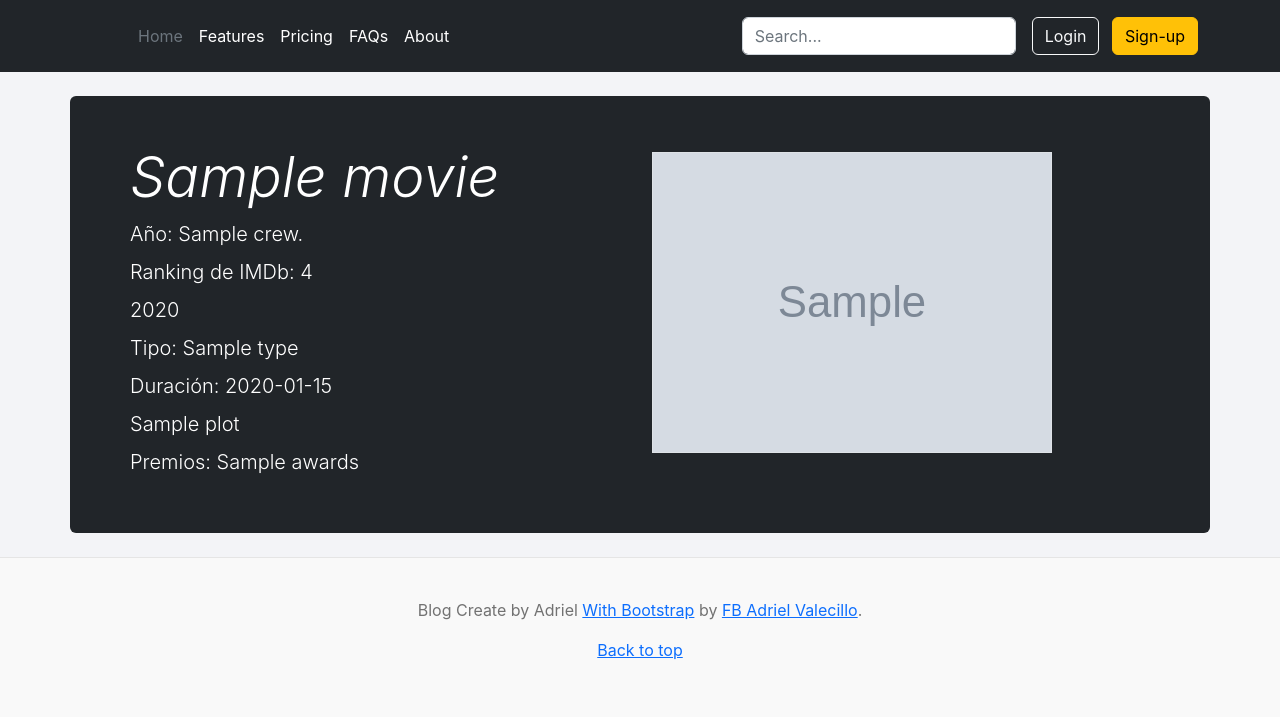
After one commit to AdrielValecillo/Catalogo_de_Peliculas, a Flask app: template app/templates/info.html in a window 1280 px wide. The commit adds this page. Shown: the top 717 px of the page. Run offline with Flask 2, Linux system fonts and the light colour scheme; the template is opened without the code that fills it: most values are stand-ins (such as "Sample title", 1, 10 or a date in 2020); grey boxes marked "Sample" are stand-in pictures; some libraries are stand-ins or nearby versions.

Commit message:
actualizacion de casi todoxd 2.0

```diff
--- a/app/main.py
+++ b/app/main.py
@@ -2,6 +2,7 @@ from flask import Flask, render_template, request, redirect, url_for, session
 from flask_mysqldb import MySQL
 import MySQLdb.cursors
 import re
+import requests
 from flask_bcrypt import Bcrypt
 
 app = Flask(__name__)
@@ -67,7 +68,7 @@ def login():
 
 
 # http://localhost:5000/python/logout - this will be the logout page
-@app.route('/pythonlogin/logout')
+@app.route('/logout')
 def logout():
     # Remove session data, this will log the user out
    session.pop('loggedin', None)
@@ -76,8 +77,9 @@ def logout():
    # Redirect to login page
    return redirect(url_for('login'))
 
+
 # http://localhost:5000/pythinlogin/register - this will be the registration page, we need to use both GET and POST requests
-@app.route('/pythonlogin/register', methods=['GET', 'POST'])
+@app.route('/register', methods=['GET', 'POST'])
 def register():
     # Output message if something goes wrong...
     msg = ''
@@ -130,17 +132,20 @@ def verify_email(cursor, email):
         return False
 
 # http://localhost:5000/pythinlogin/home - this will be the home page, only accessible for loggedin users
-@app.route('/pythonlogin/home')
+@app.route('/home')
 def home():
     # Check if user is loggedin
     if 'loggedin' in session:
         # User is loggedin show them the home page
-        return render_template('home.html', username=session['username'])
+        cursor = mysql.connection.cursor(MySQLdb.cursors.DictCursor)
+        cursor.execute('SELECT * FROM best_movies limit 20')
+        movies = cursor.fetchall()
+        return render_template('example.html', username=session['username'], movies=movies)
     # User is not loggedin redirect to login page
     return redirect(url_for('login'))
 
 # http://localhost:5000/pythinlogin/profile - this will be the profile page, only accessible for loggedin users
-@app.route('/pythonlogin/profile')
+@app.route('/profile')
 def profile():
     # Check if user is loggedin
     if 'loggedin' in session:
@@ -153,6 +158,28 @@ def profile():
     # User is not loggedin redirect to login page
     return redirect(url_for('login'))
 
+@app.route('/info_movie/<id>')
+def info_movie(id):
+    cursor = mysql.connection.cursor(MySQLdb.cursors.DictCursor)
+    cursor.execute('SELECT * FROM best_movies WHERE id = %s', (id))
+    movies = cursor.fetchone()
+    full_data = get_full_data(str(movies['imdb_id']))
+    print(movies['imdb_id'])
+    return render_template('info.html', movie=movies, data=full_data)
+
+
+def get_full_data(idmb):
+    _id = str(idmb)
+    r = requests.get('https://imdb-api.com/en/API/Title/k_96qlv8f3/' + _id)
+    print(r.json())
+    return r.json()
+
+#get_full_data("tt0110413")
+
+
+
+
+
 
 
 if __name__  == "__main__":
--- a/app/templates/example.html
+++ b/app/templates/example.html
@@ -1,5 +1,5 @@
 {% extends 'layout.html' %}
-
+{% block title %}Main{% endblock %}
 {% block content %}
   <div class="row mb-2">
     <h1 class="my-3">Top Movies</h1>
@@ -12,7 +12,7 @@
               <h3 class="mb-0">{{ movie.title }}</h3>
               <div class="mb-1 text-muted">{{ movie.year }}</div>
               <p class="card-text mb-auto">{{ movie.crew }}.</p>
-              <a href="#" class="stretched-link">Continue reading</a>
+              <a href="info_movie/{{ movie.id }}" class="stretched-link">Continue reading</a>
             </div>
             <div class="col-auto  d-lg-block">
               <img class="bd-placeholder-img" width="200" height="250" src="{{ movie.image }}">
--- /dev/null
+++ b/app/templates/info.html
@@ -0,0 +1,24 @@
+{% extends 'layout.html' %}
+{% block title %}Info about {{ movie.title }} {% endblock %}
+
+{% block content %}
+
+<div class="row p-4 p-md-5 my-4 mb-4 text-white rounded bg-dark">
+    <div class="col-12 col-lg-6">
+      <h1 class="display-4 fst-italic">{{ movie.title }}</h1>
+      <p class="lead my-2">Año: {{ movie.crew }}.</p>
+      <p class="lead my-2"> Ranking de IMDb: {{ movie.imDbRating }} </p>
+      <p class="lead mb-2"> {{ movie.year }} </p>
+      <p class="lead mb-2">Tipo: {{ data.type }} </p>
+      <p class="lead mb-2">Duración: {{ data.runtimeStr }} </p>
+      <p class="lead mb-2"> {{ data.plot }} </p>
+      <p class="lead mb-2"> Premios: {{ data.awards }} </p>
+
+    </div>
+    <div class="col-12 col-lg-6">
+        <img src="{{ data.image }}" class="my-2 img-fluid border" width="400px" alt="...">
+    </div>
+  </div>
+
+
+{% endblock %}
--- a/app/templates/layout.html
+++ b/app/templates/layout.html
@@ -29,11 +29,17 @@
         <form class="col-12 col-lg-auto mb-3 mb-lg-0 me-lg-3">
           <input type="search" class="form-control form-control-dark" placeholder="Search..." aria-label="Search">
         </form>
-
-        <div class="text-end">
-          <a href="{{ url_for('login') }}" class="btn btn-outline-light me-2">Login</a>
-          <a href="{{ url_for('register') }}" class="btn btn-warning">Sign-up</a>
-        </div>
+        {% if  "loggedin" in session %}
+          <div class="text-end">
+              <a href="{{ url_for('profile') }}" class="btn btn-outline-light me-2">Profile</a>
+              <a href="{{ url_for('logout') }}" class="btn btn-warning">Logout</a>
+            </div>
+          {% else %}
+            <div class="text-end">
+              <a href="{{ url_for('login') }}" class="btn btn-outline-light me-2">Login</a>
+              <a href="{{ url_for('register') }}" class="btn btn-warning">Sign-up</a>
+            </div>
+        {% endif %}
       </div>
     </div>
   </header>
--- a/app/templates/register.html
+++ b/app/templates/register.html
@@ -1,5 +1,5 @@
 {% extends 'layout.html' %}
-{% block title %}Home{% endblock %}
+{% block title %}Register{% endblock %}
 
 {% block content %}
 		<div class="register">
```
